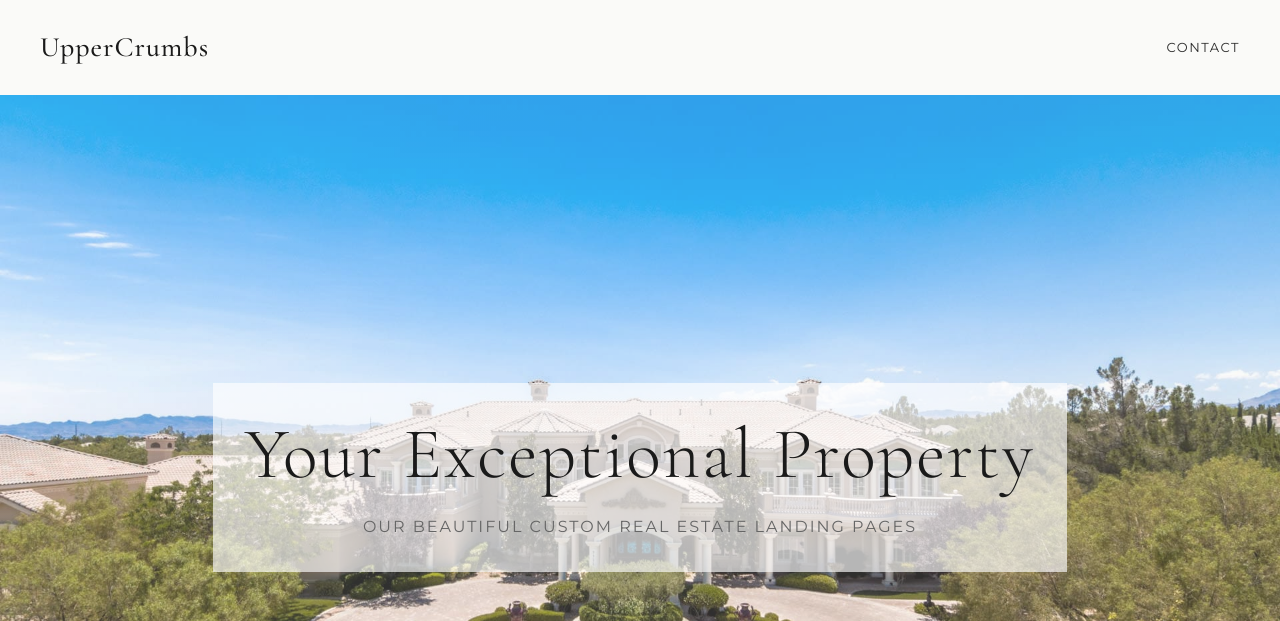
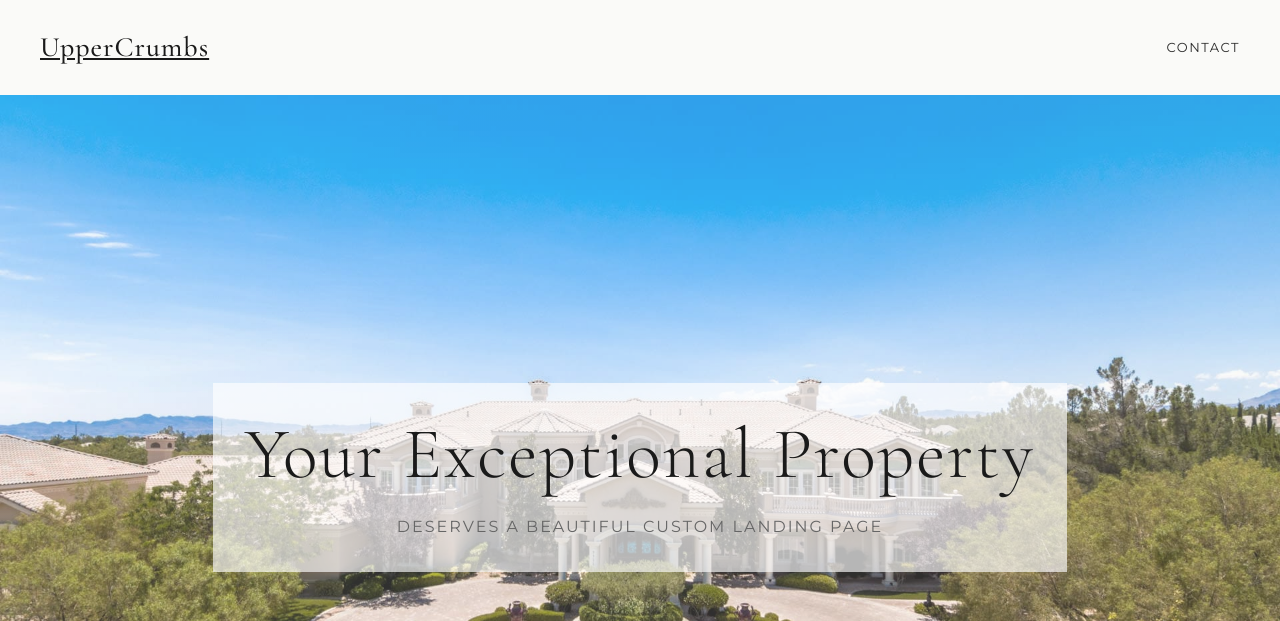
Before and after one commit to ZingLab/UpperCrumbs, a Jekyll site: the page built from index.html, in a window 1280 px wide. Shown: the top 621 px of the page. Built offline with Jekyll 4.4.1, drawn with Linux system fonts in a browser that asks for light colours; some of the changed text lies outside the part shown.

Commit message:
css fixes, new index image, stripe

```diff
--- a/_includes/footer.html
+++ b/_includes/footer.html
@@ -5,6 +5,9 @@
         <div class="container">
             <p>&copy; {{ 'now' | date: "%Y" }} UpperCrumbs. All rights reserved.</p>
             <p>UpperCrumbs is owned and operated by ZingLab LLC</p>
-            <a class="zinglab" href="https://zinglab.com/?ref=uppercrumbs" target="_blank"><br>Site Managed by ZingLab.com</a>
+            <br>
+            <p>ZingLab and UpperCrumbs are not responsible for claims or statements made on property landing pages. Contact property managers for any questions.</p>
+            <br>
+            <a class="zinglab" href="https://zinglab.com/?ref=uppercrumbs" target="_blank">Site Managed by ZingLab.com</a>
         </div>
     </footer>
--- a/_includes/signup.html
+++ b/_includes/signup.html
@@ -1,5 +1,6 @@
 <div class="signup-contact" id="contact">
     <h2>Looking to Sell?</h2>
     <p>Contact us to get a landing page for your property today.</p>
-    <a href="mailto:uppercrumbs@zinglab.com?subject=Sell%20on%20UpperCrumbs&body=My%20address%20is%20..." class="signup-contact-button">Email for information</a>
+    <a href="mailto:uppercrumbs@zinglab.com?subject=List%20on%20UpperCrumbs&body=My%20address%20is%20..." class="signup-contact-button">Email for information</a>
+    <a href="https://book.stripe.com/eVq5kC2Fk9o38P480v9IQ0d" class="signup-contact-button" target="_blank">Book your landing&nbsp;page</a>
 </div>
--- a/_layouts/property.html
+++ b/_layouts/property.html
@@ -34,7 +34,9 @@
 <body>
     <header class="site-header">
         <div class="container">
-            <a href="{{ '/' | relative_url }}" class="logo">{{ site.title }}</a>
+            <span class="logo-container">
+                <a href="{{ '/' | relative_url }}" class="logo">{{ site.title }}</a>
+            </span>
             <nav class="main-nav">
                 <div class="property-share">
                     <div class="share-options" id="shareOptions">
@@ -135,6 +137,7 @@
     <p>Contact us today to schedule a private showing of this exceptional residence.</p>
     <a href="mailto:{{ page.agentemail }}?cc=uppercrumbs@zinglab.com&subject={{ page.slug }}&body=I%20would%20love%20to%20schedule%20a%20showing" class="contact-button">Request Showing</a>
 </div>
+<hr>
 
 {% include signup.html %}
 
--- a/assets/css/main.css
+++ b/assets/css/main.css
@@ -33,6 +33,11 @@
 
 br {
     margin-bottom: 1em;
+}
+
+hr {
+    width: 40%;
+    margin: auto;
 }
 
 .container {
@@ -72,17 +77,23 @@
     align-items: center;
     padding-top: 25px;
     padding-bottom: 25px;
+    flex-wrap: wrap;
 }
+
+@media (max-width: 768px) {
+    span.logo-container {
+    margin: auto;
+    }
+}
+
 
 .logo {
     font-family: var(--font-display);
     font-size: 28px;
     font-weight: 500;
     color: var(--color-primary);
-    text-decoration: none;
     letter-spacing: 1px;
     transition: var(--transition-fast);
-    padding-right: 1em;
 }
 
 .logo:hover {
@@ -357,6 +368,7 @@
     letter-spacing: 2px;
     transition: var(--transition-smooth);
     border: 2px solid var(--color-secondary);
+    margin: 1px;
 }
 
 .signup-contact-button:hover {
--- a/assets/css/residential.css
+++ b/assets/css/residential.css
@@ -13,8 +13,8 @@
 
 .share-options {
     display: flex;
-    justify-content: flex-end;
-    text-align: right;
+    justify-content: center;
+    text-align: center;
     align-content: space-evenly;
     flex-wrap: wrap;
 }
--- a/index.html
+++ b/index.html
@@ -6,7 +6,7 @@
 <section class="hero">
     <div class="hero-content">
         <h1>Your Exceptional Property</h1>
-        <p>Our Beautiful Custom Real Estate Landing Pages</p>
+        <p>Deserves a Beautiful Custom Landing Page</p>
     </div>
 </section>
 
```
Also changed, not shown: README.md, index.jpg (added), index.png (added), index.webp (added), 4 other files.
